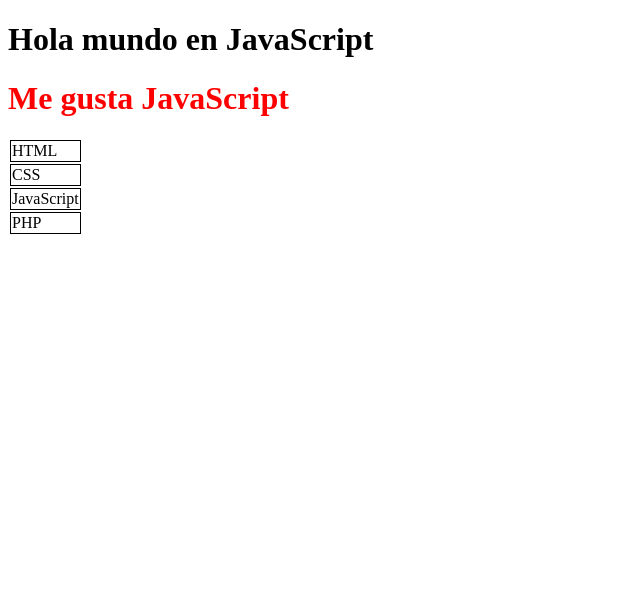
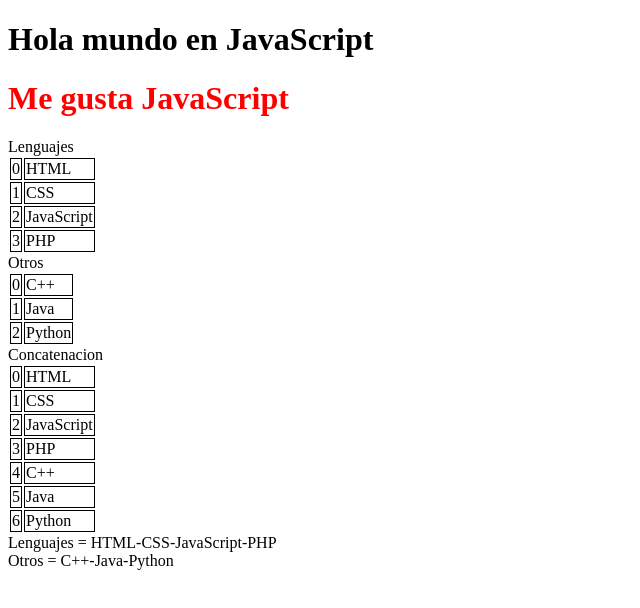
Before and after one commit to Cands20/ejemplos-javascript, a plain HTML site: page holaJavaScript.html in a window 1280 px wide. Shown: the whole page, without its empty margins (0-640 px from the left). Drawn offline with Linux system fonts and the light colour scheme.

Commit message:
Concatenacion y Join

```diff
--- a/holaJavaScript.html
+++ b/holaJavaScript.html
@@ -15,19 +15,55 @@
         window.console.log("Hola juan carlos");
 
         var lenguajes = ['HTML', 'CSS', 'JavaScript', 'PHP'];
+        var otros = ['C++', 'Java', 'Python'];
+
+        document.write('Lenguajes <br>')
         imprimir(lenguajes)
+        document.write('Otros <br>')
+        imprimir(otros)
+             //Ejemplo de concatenar
+        document.write('Concatenacion<br>')
+        imprimir(lenguajes.concat(otros))
+    //Ejemplo de join
 
+        document.write('Lenguajes = '+lenguajes.join('-')+ '<br>')
+         document.write('Otros = '+otros.join('-')+ '<br>')
+
+
+        function imprimeRenglon(elemento, indice, arreglo)
+        {
+                document.write('<tr>')
+                document.write('<td style="border:solid 0.5px">')
+                document.write(indice + '<br>');
+                document.write('</td>')
+
+                document.write('<td style="border:solid 0.5px">')
+                document.write(arreglo[indice] + '<br>');
+                document.write('</td>')
+                document.write('</tr>')
+        }
         function imprimir(tabla)
         {
             document.write('<table>')
-            for(var i = 0; i < lenguajes.length; i++)
+            tabla.forEach(imprimeRenglon)
+            document.write('</table>')
+
+            //for(var i = 0; i < lenguajes.length; i++)
+            /*for(var x in tabla)
             {
                 document.write('<tr>')
                 document.write('<td style="border:solid 0.5px">')
-                document.write(lenguajes[i] + '<br>');
+                document.write(x + '<br>');
+                document.write('</td>')
+
+                document.write('<td style="border:solid 0.5px">')
+                document.write(lenguajes[x] + '<br>');
                 document.write('</td>')
                 document.write('</tr>')
-            }
+            }*/
+
+
+
             document.write('</table>')
         }
     </script>
```
